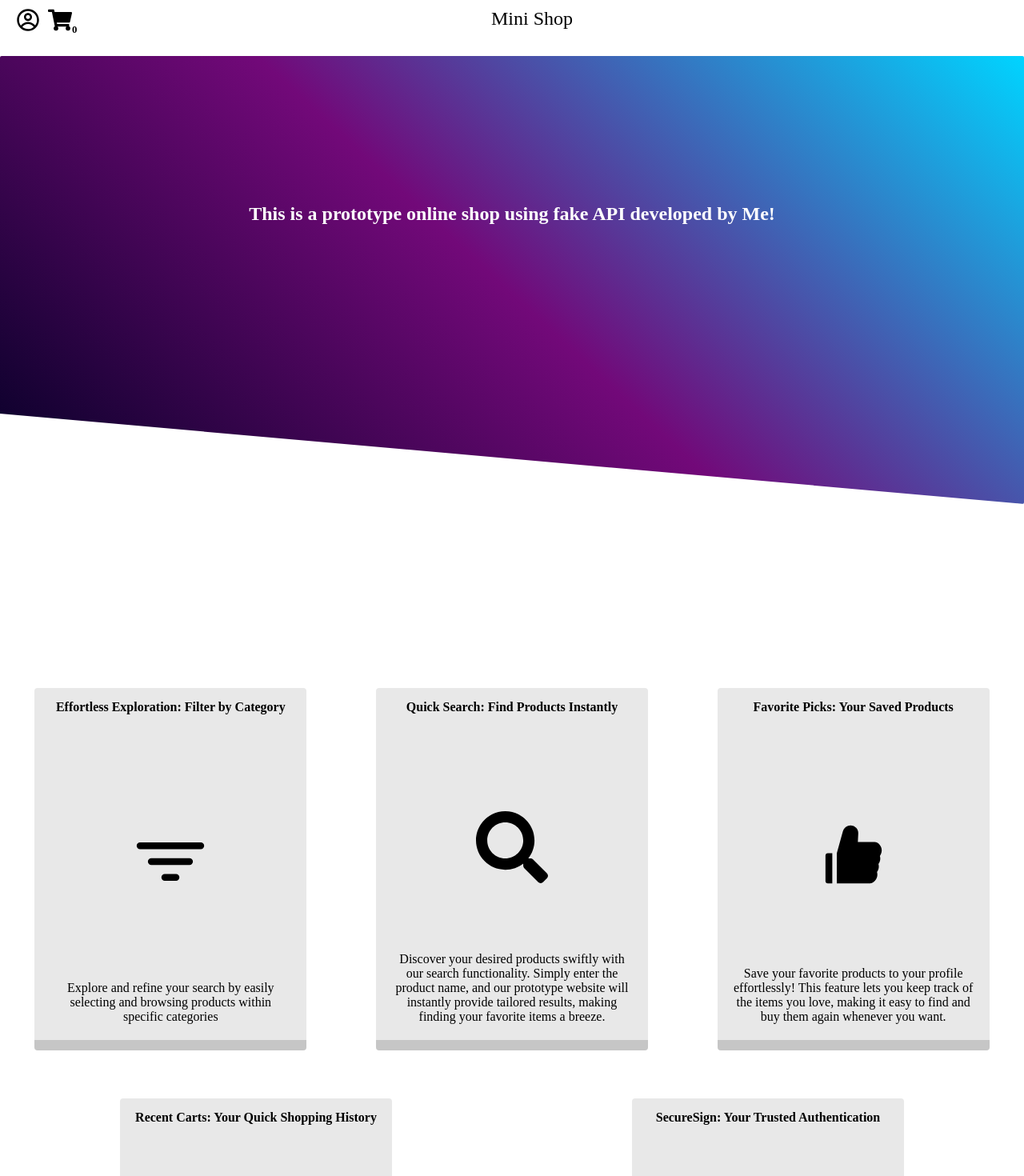
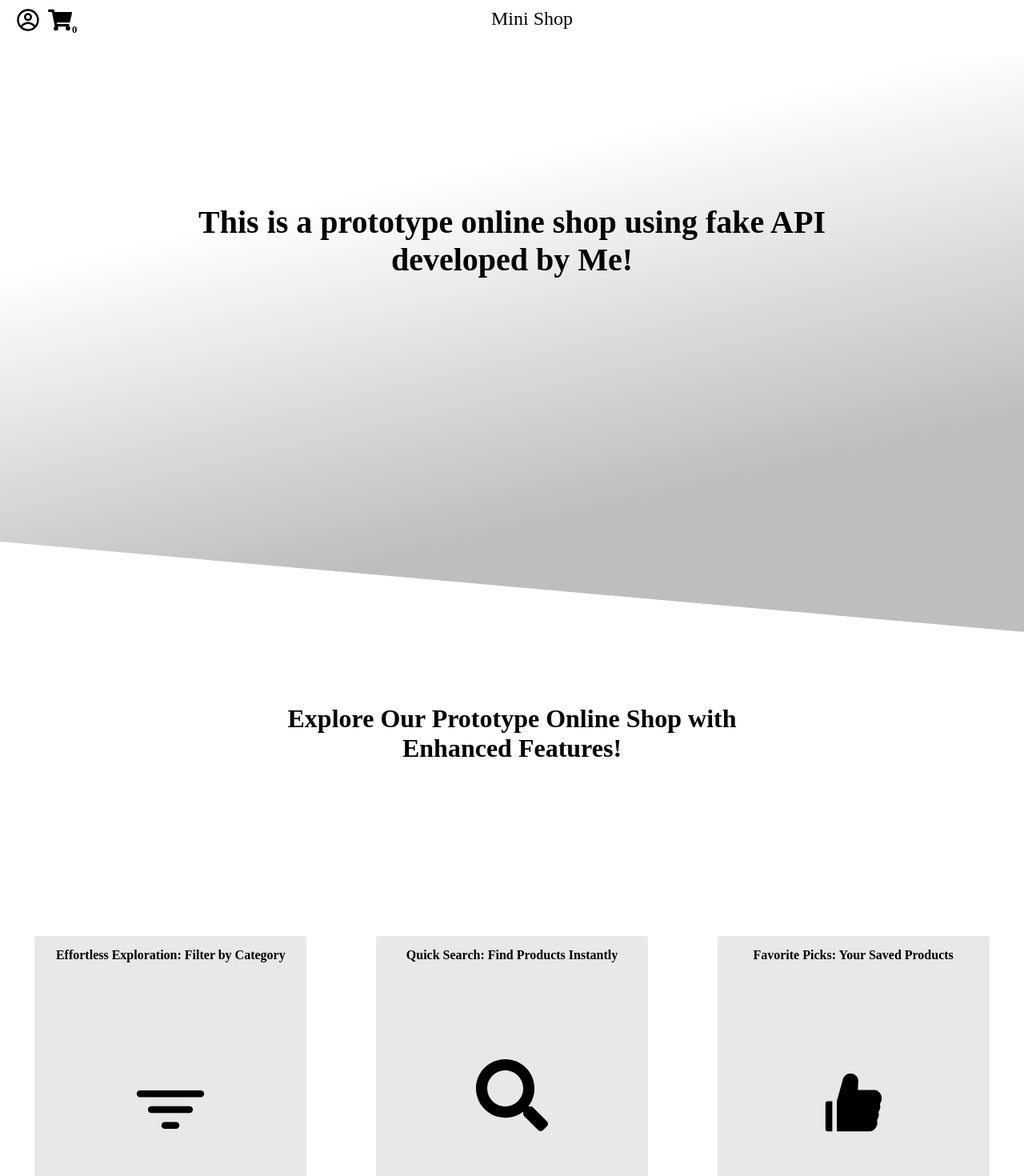
Before and after one commit to EhsanTheCoder98/Mini-Shop, a React (Create React App) app: page /landingpage/profile/aboutus in a window 1280 px wide. Shown: the top 1470 px of the page at 80% size. Built offline with nearby package versions, Linux system fonts and the light colour scheme; some icons are missing.

Commit message:
some visual changes

```diff
--- a/src/components/AboutUs.jsx
+++ b/src/components/AboutUs.jsx
@@ -13,6 +13,9 @@ const AboutUs = () => {
             <h2>This is a prototype online shop using fake API developed by Me!</h2>
           </div>
           <div  className={styles.seprator}></div>
+          <div className={styles.topDiv}>
+            <h4>Explore Our Prototype Online Shop with Enhanced Features!</h4>
+          </div>
           <div className={styles.cartsContainer}>
             <div  className={styles.carts}>
               <h4>Effortless Exploration: Filter by Category</h4>
--- a/src/components/AboutUs.module.css
+++ b/src/components/AboutUs.module.css
@@ -3,24 +3,24 @@
   overflow: hidden;
 }
 .header {
-  background: rgb(2, 0, 36);
+  background: rgb(255, 255, 255);
   background: linear-gradient(
-    43deg,
-    rgba(2, 0, 36, 1) 0%,
-    rgba(114, 9, 121, 1) 49%,
-    rgba(0, 212, 255, 1) 100%
+    167deg,
+    rgba(255, 255, 255, 1) 27%,
+    rgba(190, 190, 190, 1) 73%
   );
   width: 100%;
-  height: 70vh;
+  height: 90vh;
   border: none;
   border-radius: 2px;
 }
 .header h2 {
-  color: white;
+  color: black;
   text-align: center;
   width: 70%;
   margin: auto;
   padding-top: 23vh;
+  font-size: 2.5rem;
 }
 .seprator {
   width: 0;
@@ -34,7 +34,7 @@
   flex-wrap: wrap;
   flex-direction: row;
   justify-content: space-around;
-  margin-top: 200px;
+  margin-top: 100px;
   min-height: 60vh;
   width: 100%;
 }
@@ -66,3 +66,10 @@
     width: 90px;
     height: 90px;
 }
+.topDiv {
+  margin: 90px auto;
+  width: 50%;
+  height: 20vh;
+  text-align: center;
+  font-size: 2rem;
+}
--- a/src/components/Login.jsx
+++ b/src/components/Login.jsx
@@ -60,7 +60,7 @@ const Login = () => {
   return (
     <div className={styles.backgroundcontainer}>
       <div className={styles.container}>
-        <h1>Welcome To The Mini Shop</h1>
+        <h1>Welcome To Mini Shop</h1>
         <form className={styles.formContainer}>
           <input
             type="email"
@@ -76,8 +76,8 @@ const Login = () => {
             value={data.password}
             onChange={inputHandler}
           />
-          <button onClick={signupHandler}>Sign Up</button>
-          <button onClick={signinHandler}>Sign In</button>
+          <button onClick={signupHandler}>SignUp</button>
+          <button onClick={signinHandler}>LogIn</button>
         </form>
         <div className={styles.googleSigninContainer}>
           <h4> Sign In With Google Account </h4>
--- a/src/components/Login.module.css
+++ b/src/components/Login.module.css
@@ -1,12 +1,10 @@
 .backgroundcontainer {
-  background: rgb(2, 0, 36);
+  background: rgb(255, 255, 255);
   background: linear-gradient(
-    43deg,
-    rgba(2, 0, 36, 1) 0%,
-    rgba(114, 9, 121, 1) 49%,
-    rgba(0, 212, 255, 1) 100%
+    167deg,
+    rgba(255, 255, 255, 1) 27%,
+    rgba(190, 190, 190, 1) 73%
   );
-  color: rgb(192, 192, 192);
   height: 100vh;
   display: flex;
   flex-direction: column;
@@ -17,9 +15,9 @@
 .container {
   padding: 50px;
   border-radius: 20px;
-    box-shadow: 5px 8px 32px 1px rgba(0,0,0,0.61);
+  box-shadow: 5px 8px 32px 1px rgba(0, 0, 0, 0.61);
 }
-.container h1{
+.container h1 {
   margin-bottom: 30px;
   font-size: 1.8rem;
 }
@@ -28,7 +26,7 @@
   flex-direction: column;
   padding: 20px;
 }
-.formContainer input{
+.formContainer input {
   margin: 10px;
   padding: 10px;
   text-align: center;
@@ -37,23 +35,23 @@
   outline: none;
   background: none;
 }
-.formContainer input:active{
-    box-shadow: 0px 3px 10px 4px rgba(0,0,0,0.47);
+.formContainer input:active {
+  box-shadow: 0px 3px 10px 4px rgba(0, 0, 0, 0.47);
 }
 .formContainer button {
   background: none;
   border: none;
-    color: silver;
+  color: black;
   width: fit-content;
   margin: 2px auto;
   background-color: rgba(132, 0, 255, 0);
   border-radius: 5px;
   padding: 5px;
   cursor: pointer;
-    transition: all .13s ease;
+  transition: all 0.13s ease;
 }
-.formContainer button:hover{
-    background-color: rgba(132, 0, 255, 0.288);
+.formContainer button:hover {
+  background-color: rgba(197, 197, 197, 0.486);
 }
 .googleSigninContainer {
   display: flex;
@@ -69,9 +67,9 @@
 }
 .icon {
   width: 50px;
-    height:50px;
+  height: 50px;
 }
 .icon:hover {
   transform: rotate(720deg);
-    transition: transform .3s;
+  transition: transform 0.3s;
 }
```
Lines whose indentation alone changed are shown as unchanged.
